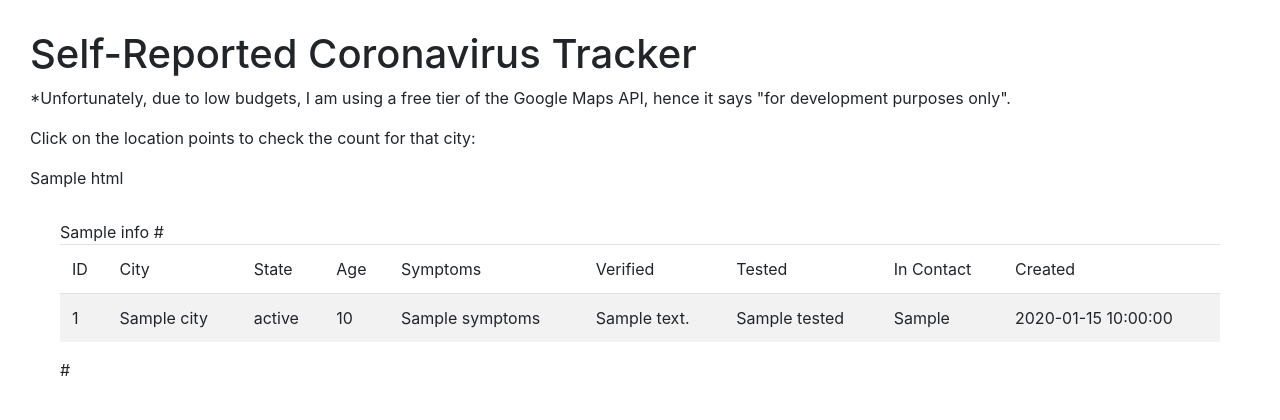
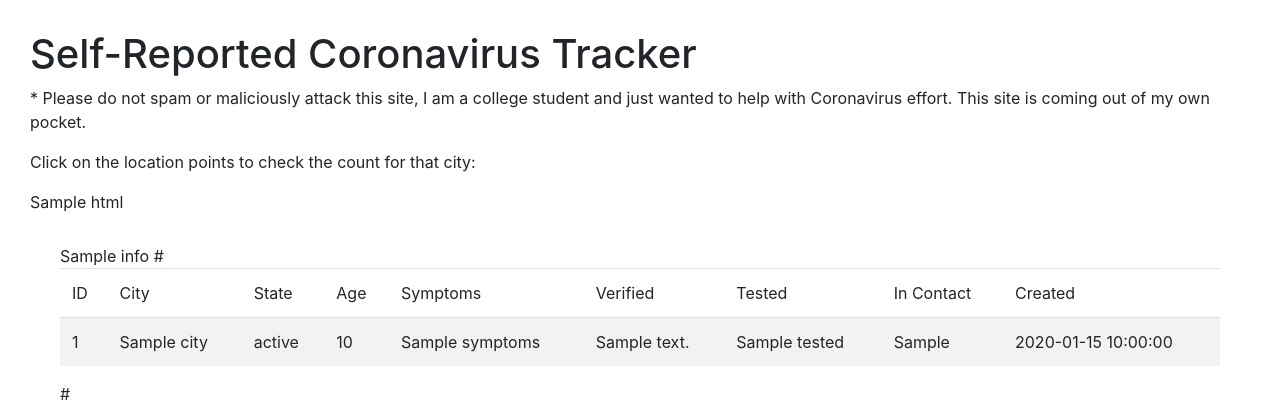
Before and after one commit to dananguyenucsb/ithinkihavecovid-19, a Flask app: template templates/create_entry.htm in a window 1280 px wide. Shown: the part 80-500 px from the top of the page. Run offline with Flask 2, Linux system fonts and the light colour scheme; tables that the repository leaves empty hold one stand-in row (values such as "Sample post"); the template is opened without the code that fills it: values that come from a table or form of the project are taken from there, most other values are stand-ins (such as "Sample title", 1, 10 or a date in 2020); some libraries are stand-ins or nearby versions.

Commit message:
Scaled the app

```diff
--- a/templates/create_entry.htm
+++ b/templates/create_entry.htm
@@ -85,7 +85,7 @@
       {% endif %} {% endwith %}
       <h1>Self-Reported Coronavirus Tracker</h1>
       <div>
-      <p>*Unfortunately, due to low budgets, I am using a free tier of the Google Maps API, hence it says "for development purposes only".</p>
+      <p>* Please do not spam or maliciously attack this site, I am a college student and just wanted to help with Coronavirus effort. This site is coming out of my own pocket.</p>
       <p>Click on the location points to check the count for that city:</p>
 
       {{mymap.html}}
```
Also changed, not shown: db.sqlite.
